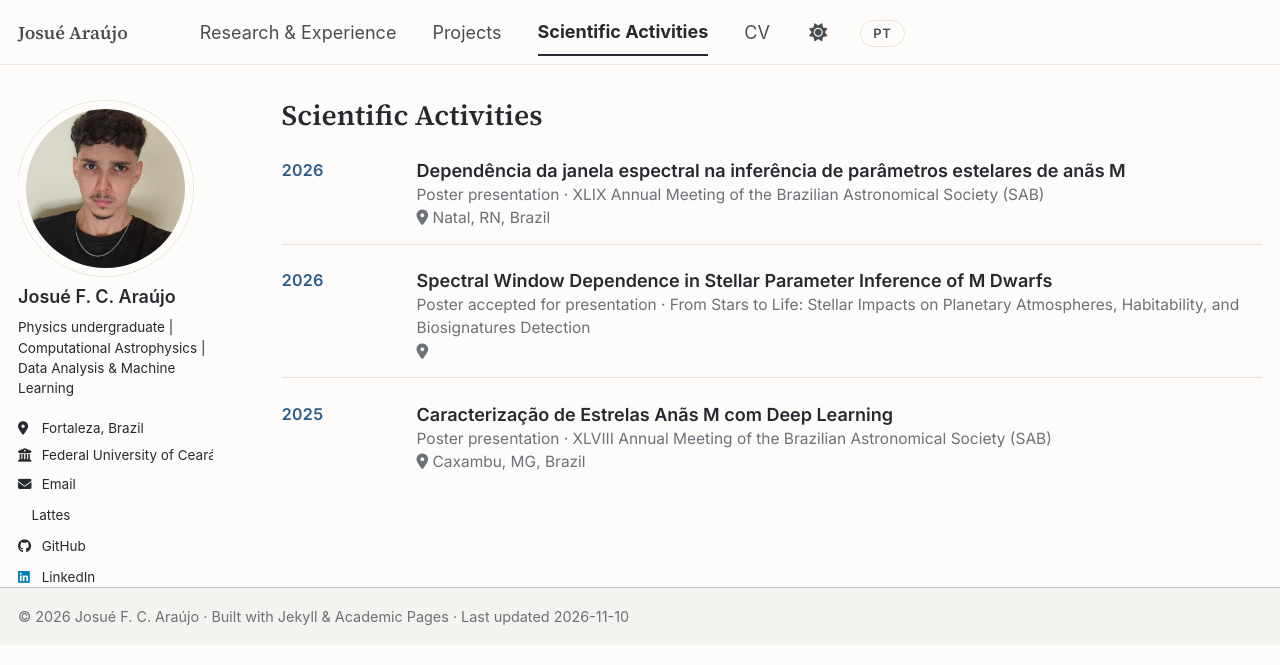
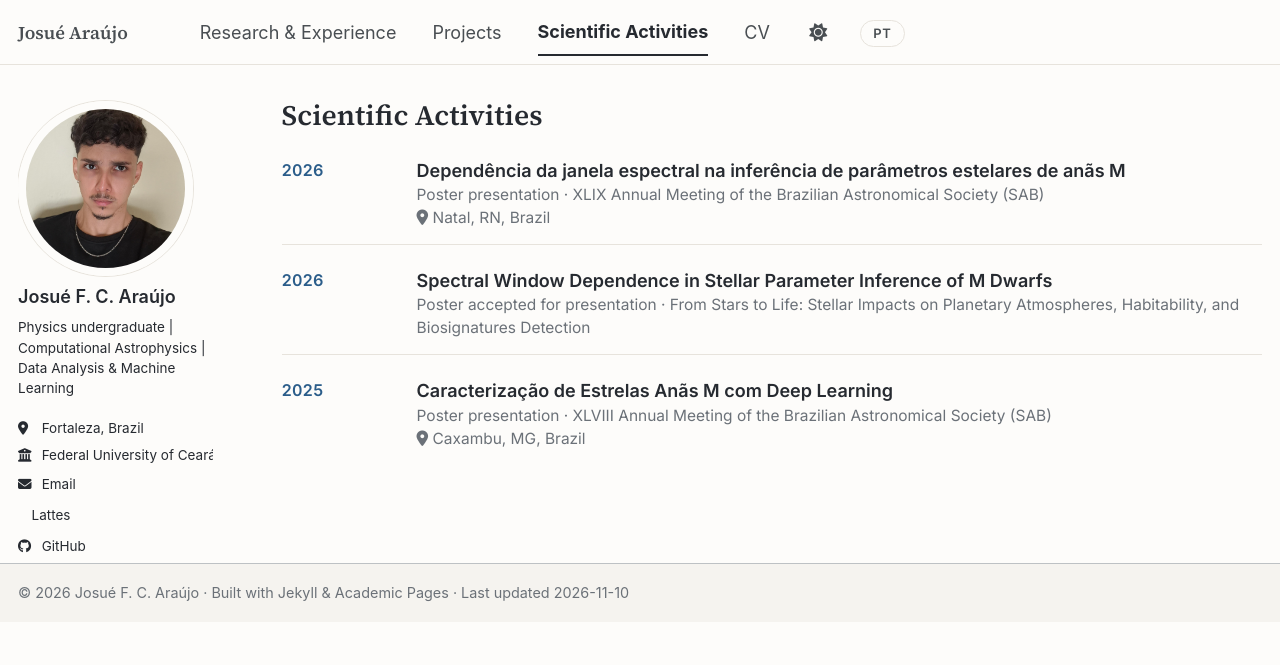
Before and after one commit to Acruxjj/Acruxjj.github.io, a Jekyll site: the page built from _pages/talks.html, in a window 1280 px wide. Shown: the top 665 px of the page. Built offline with Jekyll 4.4.1, drawn with Linux system fonts in a browser that asks for light colours; a style sheet for code colours, icons or effects is not loaded.

Commit message:
Update talks.html

```diff
--- a/_pages/talks.html
+++ b/_pages/talks.html
@@ -13,9 +13,12 @@ author_profile: true
     <div>
       <div class="what">{{ talk.title }}</div>
       <div class="where">
-        <span data-lang="en">{{ talk.type_en }} · {{ talk.event }}</span><span data-lang="pt">{{ talk.type_pt }} · {{ talk.event_pt | default: talk.event }}</span><br>
+        <span data-lang="en">{{ talk.type_en }} · {{ talk.event }}</span><span data-lang="pt">{{ talk.type_pt }} · {{ talk.event_pt | default: talk.event }}</span>
+        {% if talk.location or talk.location_pt %}
+        <br>
         <i class="fa-solid fa-location-dot" aria-hidden="true"></i>
         <span data-lang="en">{{ talk.location }}</span><span data-lang="pt">{{ talk.location_pt | default: talk.location }}</span>
+        {% endif %}
       </div>
     </div>
   </li>
```
